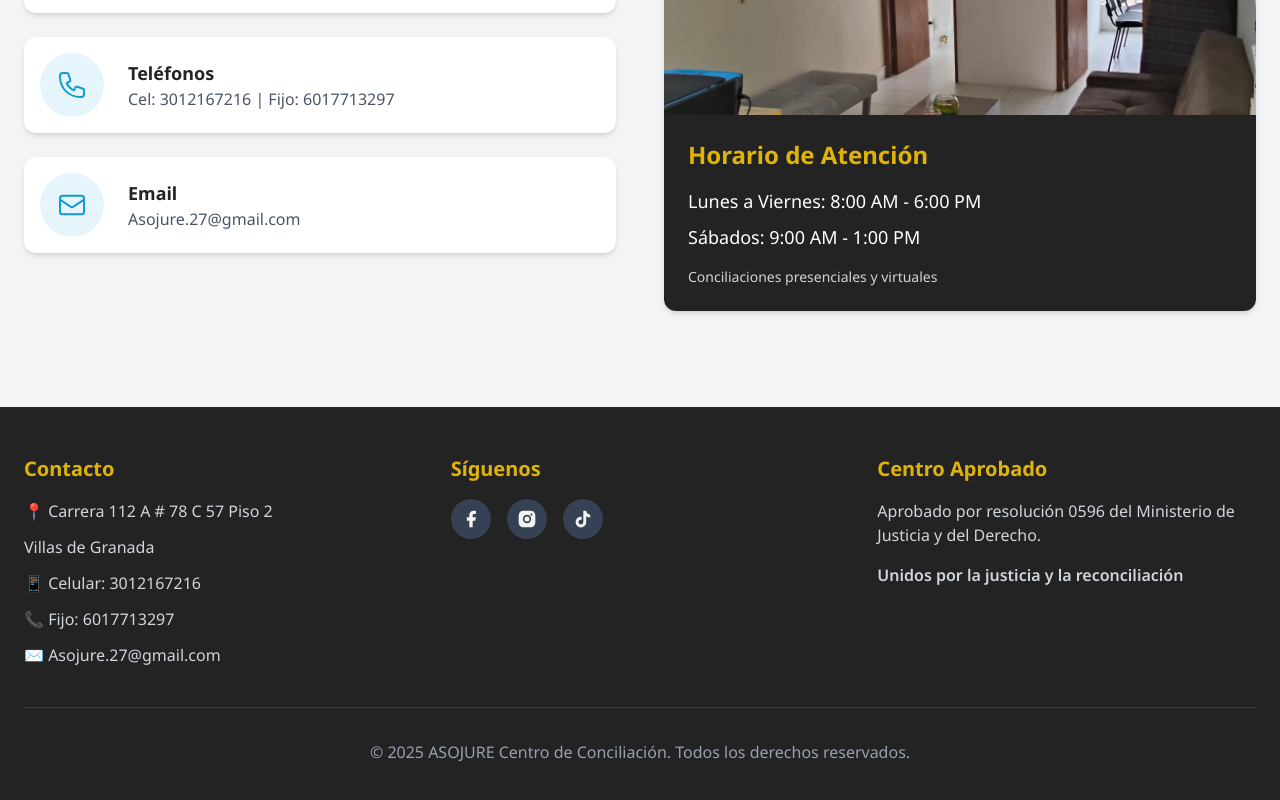
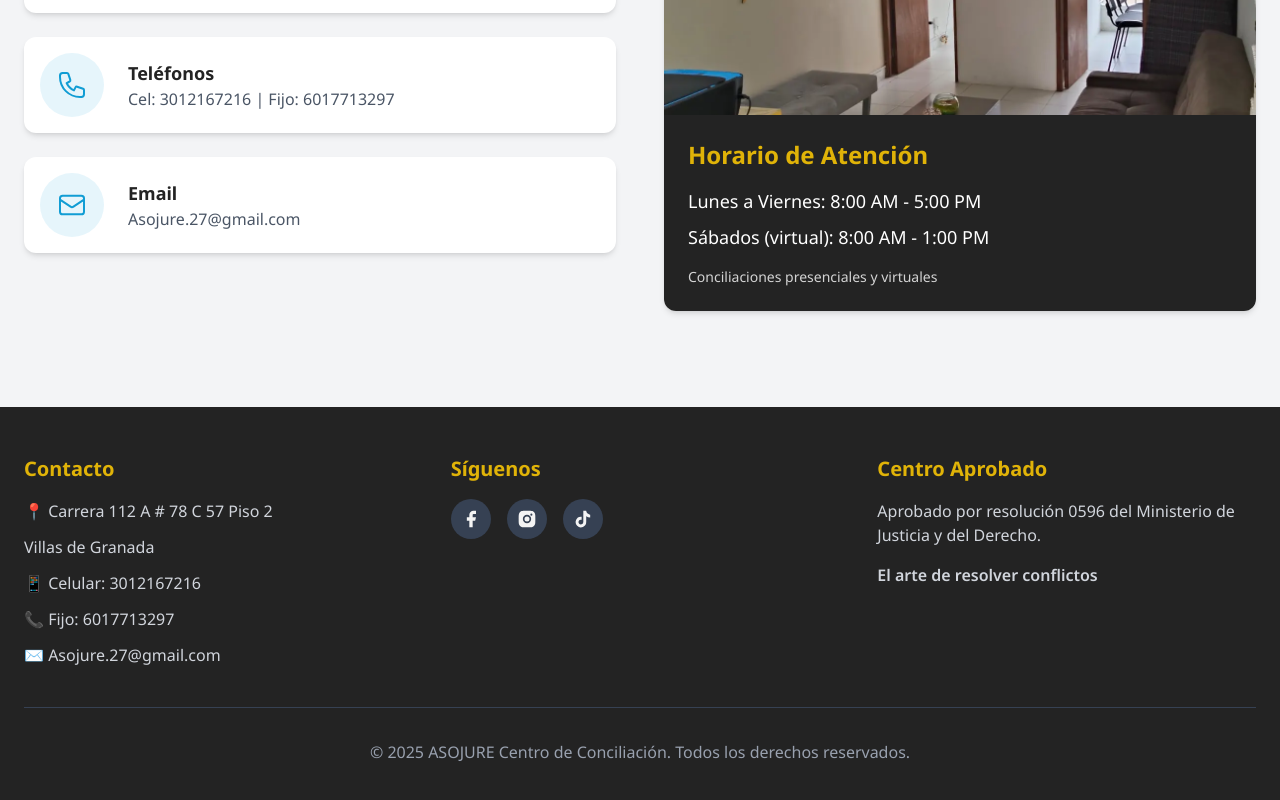
Before and after one commit to Asojure/asojure-website, a Vue app: page / in a window 1280 px wide. Shown: the part 2693-3493 px from the top of the page. Built offline with nearby package versions, Linux system fonts and the light colour scheme.

Commit message:
el arte de resolver conflictos

```diff
--- a/src/components/layout/FooterComponent.vue
+++ b/src/components/layout/FooterComponent.vue
@@ -68,7 +68,7 @@
           <p class="text-gray-300">
             Aprobado por resolución 0596 del Ministerio de Justicia y del Derecho.
           </p>
-          <p class="text-gray-300 mt-4 font-semibold">Unidos por la justicia y la reconciliación</p>
+          <p class="text-gray-300 mt-4 font-semibold">El arte de resolver conflictos</p>
         </div>
       </div>
 
--- a/src/components/sections/ContactSection.vue
+++ b/src/components/sections/ContactSection.vue
@@ -77,8 +77,8 @@
           />
           <div class="p-6 bg-brand-dark text-white">
             <h3 class="text-2xl font-bold mb-4 text-brand-yellow">Horario de Atención</h3>
-            <p class="text-lg mb-2">Lunes a Viernes: 8:00 AM - 6:00 PM</p>
-            <p class="text-lg">Sábados: 9:00 AM - 1:00 PM</p>
+            <p class="text-lg mb-2">Lunes a Viernes: 8:00 AM - 5:00 PM</p>
+            <p class="text-lg">Sábados (virtual): 8:00 AM - 1:00 PM</p>
             <p class="text-sm mt-4 opacity-80">Conciliaciones presenciales y virtuales</p>
           </div>
         </Card>
```
